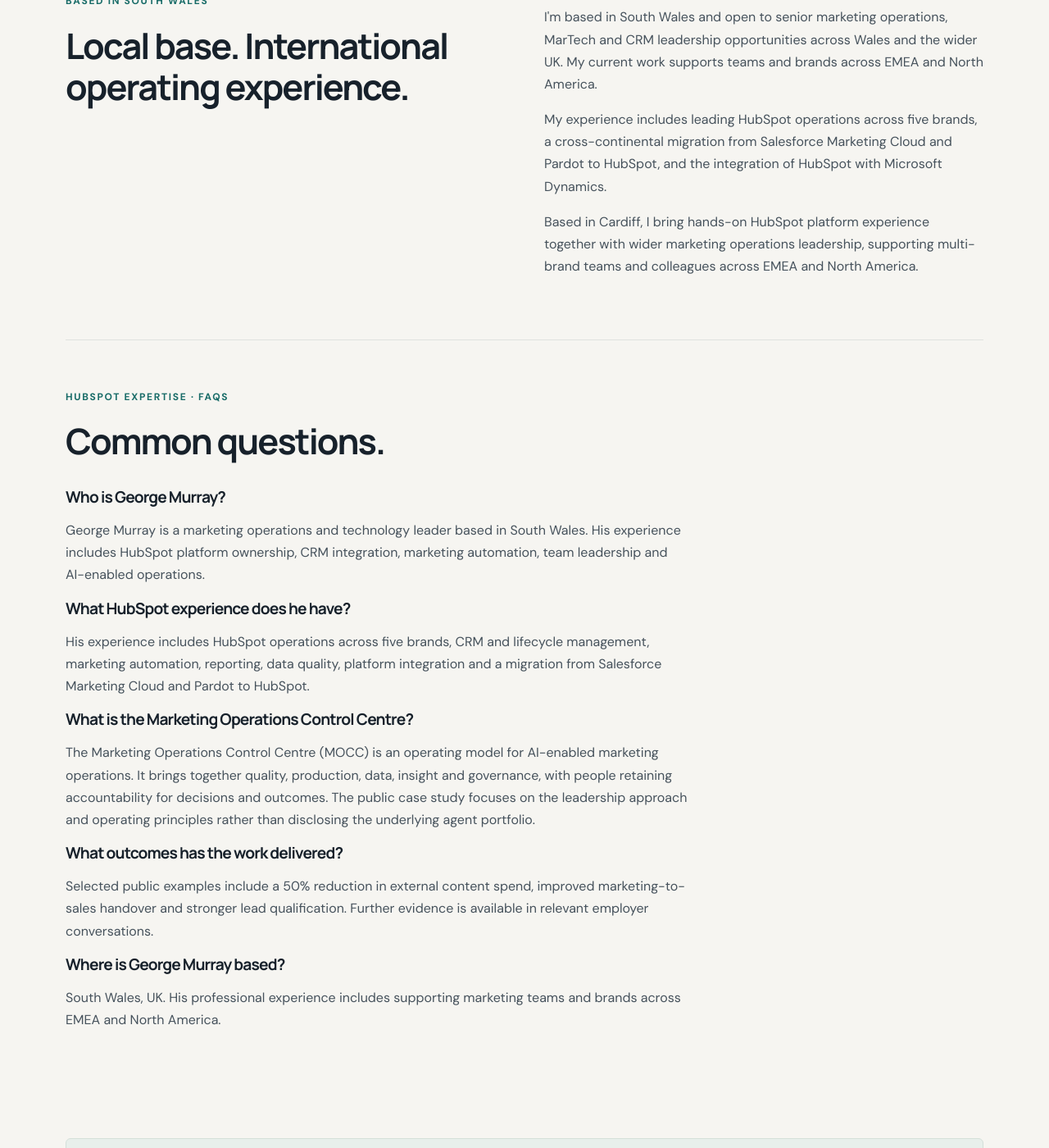
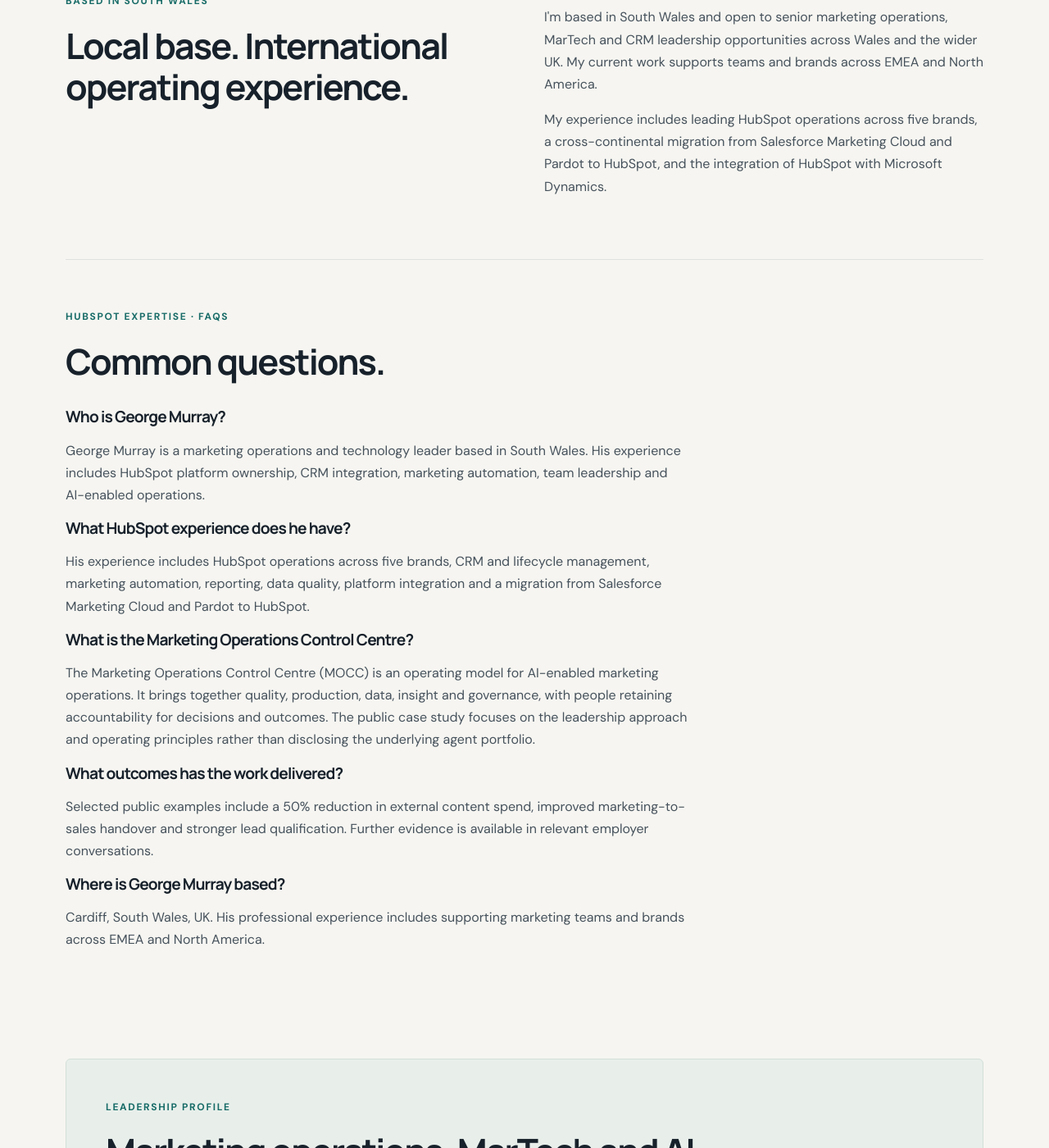
Before and after one commit to georgefwmurray/Marketing-Operations-Control-Centre, a Jekyll site: the page built from HubSpot-Expert-South-Wales.md, in a window 1280 px wide and 1400 px high, scrolled down 3937 px. Shown: the whole window at 82% size. Built offline with Jekyll 4.4.1, drawn with Linux system fonts in a browser that asks for light colours.

Commit message:
PR4 review: remove repeated Cardiff proof and align location FAQ

```diff
--- a/HubSpot-Expert-South-Wales.md
+++ b/HubSpot-Expert-South-Wales.md
@@ -66,14 +66,14 @@ description: "Cardiff-based marketing operations and HubSpot leader serving Sout
   <p class="section-cta"><a href="/projects/">Explore selected projects and integrations →</a></p>
 </section>
 
-<section class="content-section"><div class="split"><div><p class="eyebrow">Based in South Wales</p><h2>Local base. International operating experience.</h2></div><div class="prose"><p>I'm based in South Wales and open to senior marketing operations, MarTech and CRM leadership opportunities across Wales and the wider UK. My current work supports teams and brands across EMEA and North America.</p><p>My experience includes leading HubSpot operations across five brands, a cross-continental migration from Salesforce Marketing Cloud and Pardot to HubSpot, and the integration of HubSpot with Microsoft Dynamics.</p><p>Based in Cardiff, I bring hands-on HubSpot platform experience together with wider marketing operations leadership, supporting multi-brand teams and colleagues across EMEA and North America.</p></div></div></section>
+<section class="content-section"><div class="split"><div><p class="eyebrow">Based in South Wales</p><h2>Local base. International operating experience.</h2></div><div class="prose"><p>I'm based in South Wales and open to senior marketing operations, MarTech and CRM leadership opportunities across Wales and the wider UK. My current work supports teams and brands across EMEA and North America.</p><p>My experience includes leading HubSpot operations across five brands, a cross-continental migration from Salesforce Marketing Cloud and Pardot to HubSpot, and the integration of HubSpot with Microsoft Dynamics.</p></div></div></section>
 
 <section class="content-section"><div class="section-heading"><p class="eyebrow">HubSpot expertise · FAQs</p><h2>Common questions.</h2></div><div class="prose">
 <h3>Who is George Murray?</h3><p>George Murray is a marketing operations and technology leader based in South Wales. His experience includes HubSpot platform ownership, CRM integration, marketing automation, team leadership and AI-enabled operations.</p>
 <h3>What HubSpot experience does he have?</h3><p>His experience includes HubSpot operations across five brands, CRM and lifecycle management, marketing automation, reporting, data quality, platform integration and a migration from Salesforce Marketing Cloud and Pardot to HubSpot.</p>
 <h3>What is the Marketing Operations Control Centre?</h3><p>The Marketing Operations Control Centre (MOCC) is an operating model for AI-enabled marketing operations. It brings together quality, production, data, insight and governance, with people retaining accountability for decisions and outcomes. The public case study focuses on the leadership approach and operating principles rather than disclosing the underlying agent portfolio.</p>
 <h3>What outcomes has the work delivered?</h3><p>Selected public examples include a 50% reduction in external content spend, improved marketing-to-sales handover and stronger lead qualification. Further evidence is available in relevant employer conversations.</p>
-<h3>Where is George Murray based?</h3><p>South Wales, UK. His professional experience includes supporting marketing teams and brands across EMEA and North America.</p>
+<h3>Where is George Murray based?</h3><p>Cardiff, South Wales, UK. His professional experience includes supporting marketing teams and brands across EMEA and North America.</p>
 </div></section>
 
 <section class="closing-panel"><p class="eyebrow">Leadership profile</p><h2>Marketing operations, MarTech and AI transformation.</h2><p>For a fuller view of my career, leadership experience, technology background and current focus, visit my About page or connect with me on LinkedIn.</p><div class="actions"><a class="button primary" href="/about/">Read my leadership profile</a><a class="button secondary" href="https://www.linkedin.com/in/georgefwmurray/" target="_blank" rel="noopener noreferrer">Connect on LinkedIn ↗</a><a class="button secondary" href="mailto:georgefwmurray@gmail.com">Email me</a></div></section>
```
Also changed, not shown: other parts of HubSpot-Expert-South-Wales.md (+1 -1 lines).
